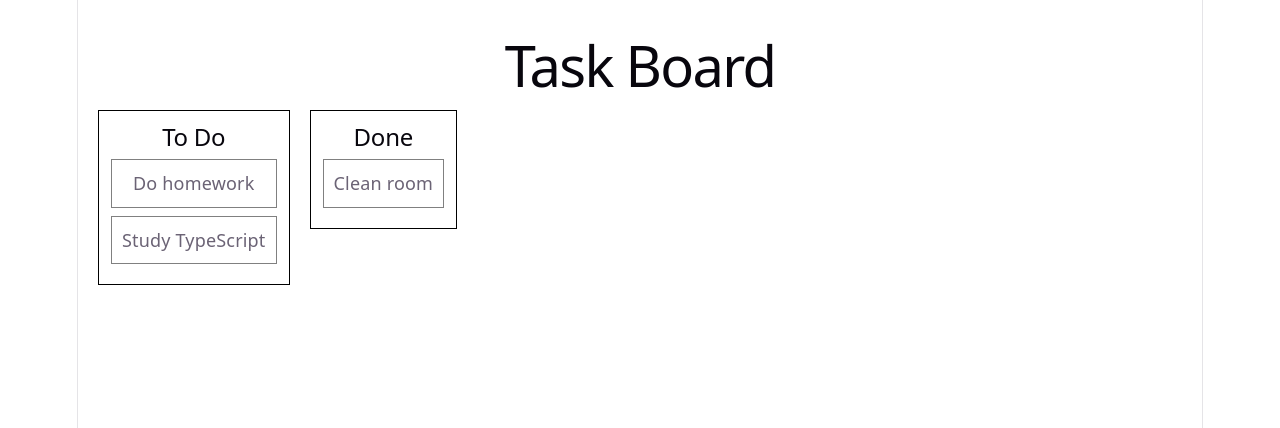
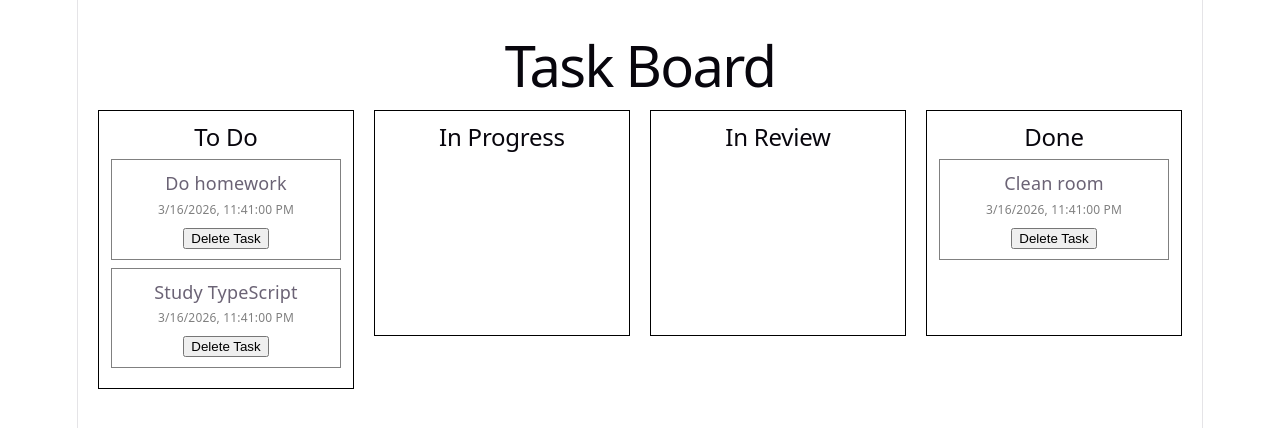
Before and after one commit to sothearn1th/NextPlay_Assessment-Kanban, a React (Vite) app: page / in a window 1280 px wide. Shown: the top 428 px of the page. Built offline with nearby package versions, Linux system fonts and the light colour scheme.

Commit message:
Added two more columns
- In review
- In progress

```diff
--- a/src/App.tsx
+++ b/src/App.tsx
@@ -1,21 +1,25 @@
+import { useState } from "react";
+import type { Task } from "./types/task";
 import { Column } from "./components/column.tsx";
-
-type Task = {
-  id: string;
-  title: string;
-  status: "todo" | "done";
-};
 
 export default function App()
 {
-  const tasks: Task[] = [
-    { id: "1", title: "Do homework", status: "todo" },
-    { id: "2", title: "Study TypeScript", status: "todo" },
-    { id: "3", title: "Clean room", status: "done" }
-  ];
+  const [tasks, setTasks] = useState<Task[]>([
+    { id: "1", title: "Do homework", status: "todo", created_at: new Date() },
+    { id: "2", title: "Study TypeScript", status: "todo", created_at: new Date() },
+    { id: "3", title: "Clean room", status: "done", created_at: new Date() }
+  ]);
+
+  function deleteTask(id: string)
+  {
+    const newTasks = tasks.filter((task) => task.id !== id);
+    setTasks(newTasks);
+  }
 
   const todoTasks = tasks.filter((task) => task.status === "todo");
   const doneTasks = tasks.filter((task) => task.status === "done");
+  const inProgressTasks = tasks.filter((task) => task.status === "in_progress");
+  const inReviewTasks = tasks.filter((task) => task.status === "in_review");
 
   return (
     <div style={{ padding: 20 }}>
@@ -28,8 +32,11 @@ export default function App()
           alignItems: "flex-start"
         }}
       >
-        <Column title="To Do" tasks={todoTasks} />
-        <Column title="Done" tasks={doneTasks} />
+        <Column title="To Do" tasks={todoTasks} onDelete={deleteTask} />
+        <Column title="In Progress" tasks={inProgressTasks} onDelete={deleteTask} />
+        <Column title="In Review" tasks={inReviewTasks} onDelete={deleteTask} />
+        <Column title="Done" tasks={doneTasks} onDelete={deleteTask} />
+
       </div>
     </div>
   );
--- a/src/components/column.tsx
+++ b/src/components/column.tsx
@@ -1,30 +1,31 @@
+import type { Task } from "../types/task";
 import { TaskCard } from "./taskCard.tsx";
-
-type Task = {
-  id: string;
-  title: string;
-  status: "todo" | "done";
-};
 
 type ColumnProps = {
   title: string;
   tasks: Task[];
+  onDelete: (id: string) => void;
 };
 
-export function Column({ title, tasks }: ColumnProps)
+export function Column({ title, tasks, onDelete }: ColumnProps)
 {
   return (
     <div
       style={{
         border: "1px solid black",
         padding: 12,
-        marginBottom: 12
+        width: 250,
+        minHeight: 200
       }}
     >
       <h2>{title}</h2>
 
       {tasks.map((task) => (
-        <TaskCard key={task.id} task={task} />
+        <TaskCard
+          key={task.id}
+          task={task}
+          onDelete={onDelete}
+        />
       ))}
     </div>
   );
--- a/src/components/taskCard.tsx
+++ b/src/components/taskCard.tsx
@@ -1,14 +1,11 @@
-type Task = {
-  id: string;
-  title: string;
-  status: "todo" | "done";
-};
+import type { Task } from "../types/task";
 
 type TaskCardProps = {
   task: Task;
+  onDelete: (id: string) => void;
 };
 
-export function TaskCard({ task }: TaskCardProps)
+export function TaskCard({ task, onDelete }: TaskCardProps)
 {
   return (
     <div
@@ -19,6 +16,10 @@ export function TaskCard({ task }: TaskCardProps)
       }}
     >
       <p>{task.title}</p>
+      <p style={{ fontSize: 12, color: "gray" }}>
+        {task.created_at.toLocaleString()}
+      </p>
+      <button onClick={() => onDelete(task.id)}>Delete Task</button>
     </div>
   );
 }
--- a/src/types/task.ts
+++ b/src/types/task.ts
@@ -4,5 +4,5 @@ export type Task = {
   id: string;
   title: string;
   status: TaskStatus;
-  created_at: string;
+  created_at: Date;
 };
```
